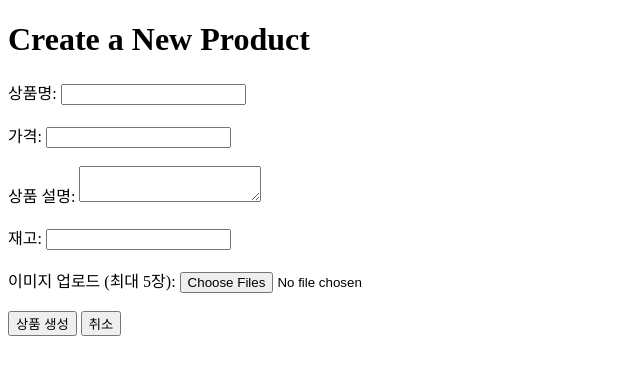
After one commit to lwj0712/Gamgyul_Market, a Django app: template market/templates/market/product_create.html in a window 1280 px wide. The commit adds this page. Shown: the top 375 px of the page, without its empty margins (0-640 px from the left). Run offline with Django 5.2, Linux system fonts and the light colour scheme; the template is opened without the code that fills it, so the values that code supplies are empty.

Commit message:
✨ feat : 상품 등록 기능 작성
create html 작성
list 페이지 수정 - 상품등록버튼 생성
detail 페이지 수정 - 목록으로 버튼 생성

```diff
--- /dev/null
+++ b/market/templates/market/product_create.html
@@ -0,0 +1,40 @@
+<!DOCTYPE html>
+<html lang="en">
+<head>
+    <meta charset="UTF-8">
+    <meta name="viewport" content="width=device-width, initial-scale=1.0">
+    <title>Create Product</title>
+</head>
+<body>
+    <h1>Create a New Product</h1>
+    <form method="POST" enctype="multipart/form-data">
+        {% csrf_token %}
+        <label for="name">상품명:</label>
+        <input type="text" id="name" name="name" required><br><br>
+
+        <label for="price">가격:</label>
+        <input type="number" id="price" name="price" required><br><br>
+
+        <label for="description">상품 설명:</label>
+        <textarea id="description" name="description" required></textarea><br><br>
+
+        <label for="stock">재고:</label>
+        <input type="number" id="stock" name="stock" required><br><br>
+
+        <label for="image_urls">이미지 업로드 (최대 5장):</label>
+        <input type="file" id="image_urls" name="image_urls" accept="image/*" multiple required><br><br>
+
+        <button type="submit">상품 생성</button>
+        <button type="button" onclick="window.location.href='{% url 'product-list' %}';">취소</button>
+    </form>
+
+    <script>
+        document.getElementById('image_urls').addEventListener('change', function() {
+            if (this.files.length > 5) {
+                alert("최대 5개의 이미지만 업로드할 수 있습니다.");
+                this.value = ""; // 선택 초기화
+            }
+        });
+    </script>
+</body>
+</html>
--- a/market/templates/market/product_detail.html
+++ b/market/templates/market/product_detail.html
@@ -42,7 +42,7 @@
         {% endfor %}
     </ul>
 
-    <button onclick="window.history.back();">뒤로</button>
+    <button onclick="window.location.href='{% url 'product-list' %}';">목록으로 돌아가기</button>
 
     <script>
         document.addEventListener('DOMContentLoaded', function() {
--- a/market/templates/market/product_list.html
+++ b/market/templates/market/product_list.html
@@ -7,6 +7,11 @@
 </head>
 <body>
     <h1>Product List</h1>
+
+    {% if user.is_authenticated %}
+        <button onclick="window.location.href='{% url 'product-create' %}'">새 상품 등록</button>
+    {% endif %}
+
     <ul>
         {% for product in products %}
             <li>
```
Also changed, not shown: market/views.py (+31 -8 lines).
